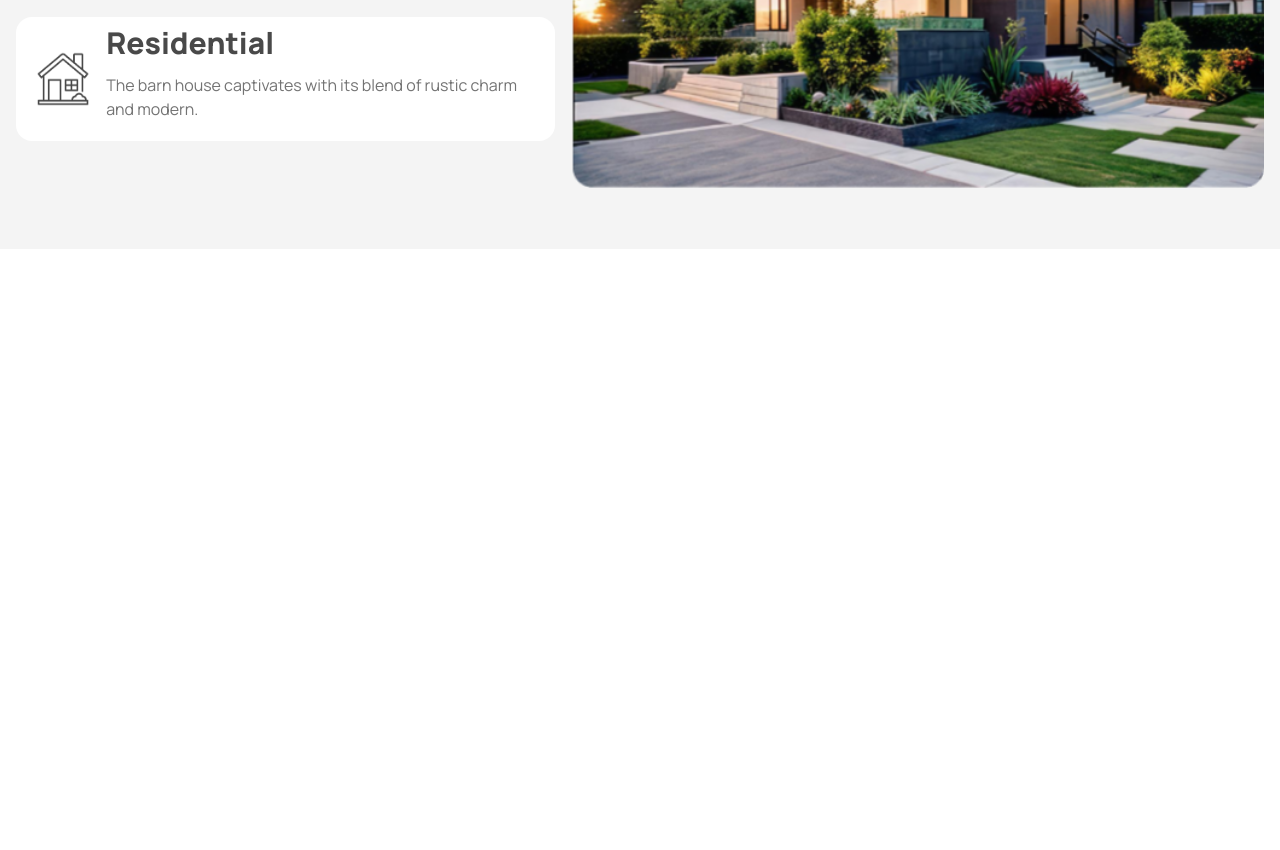
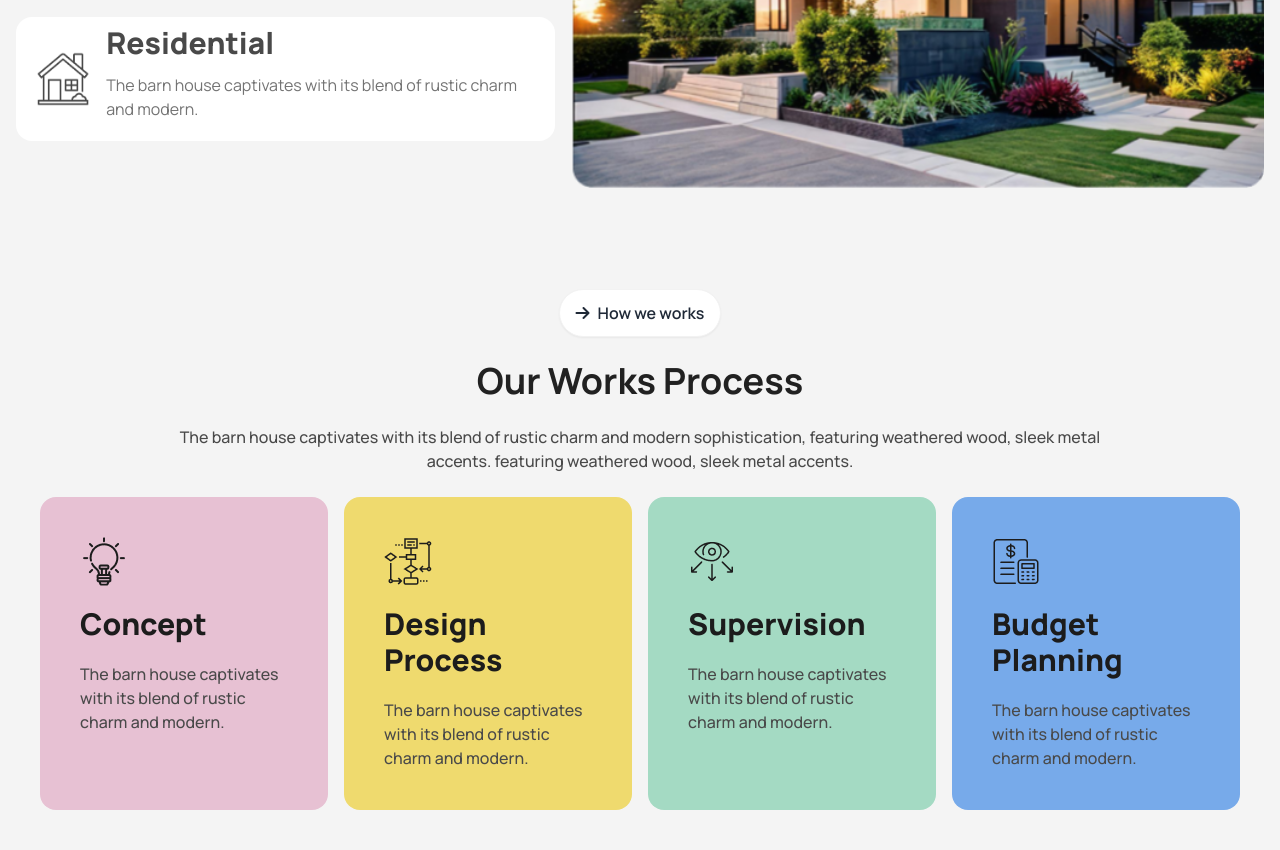
Before and after one commit to Eittymoni/Assignment-3, a plain HTML site: page index.html in a window 1280 px wide. Shown: the part 1423-2273 px from the top of the page. Before the commit the page ends 1672 px from the top, so only its background shows below. Drawn offline with nearby package versions, Linux system fonts and the light colour scheme.

Commit message:
work section done

```diff
--- a/index.html
+++ b/index.html
@@ -62,15 +62,15 @@
 
             <div class="navbar-end gap-2">
 
-  <div class="lg:flex h-12 w-12 rounded-[50%] bg-white border-gray-1 border-[1px] text-center items-center justify-center text-gray-4 hidden sm:hidden lg:flex">
+  <div class="lg:flex h-12 w-12 rounded-[50%] bg-white border-gray-1 border-[1px] text-center items-center justify-center text-gray-4 hidden sm:hidden md:flex">
     <i class="fa-solid fa-magnifying-glass"></i>
   </div>
-  <div class="lg:flex h-12 w-12 rounded-[50%] bg-white border-gray-1 border-[1px] text-center items-center justify-center text-gray-4 hidden sm:hidden lg:flex">
+  <div class="lg:flex h-12 w-12 rounded-[50%] bg-white border-gray-1 border-[1px] text-center items-center justify-center text-gray-4 hidden sm:hidden md:flex">
     <i class="fa-solid fa-cart-shopping"></i>
   </div>
 
 
-  <div class="btn bg-green flex justify-between items-center rounded-[32px] lg:flex hidden sm:hidden">
+  <div class="btn bg-green flex justify-between items-center rounded-[32px] md:flex hidden sm:hidden">
     <h3 class="text-gray-7 font-extrabold text-[18px]">Book Consult</h3>
     <div class="h-8 w-8 rounded-[50%] bg-gray-6 text-center text-white flex items-center justify-center -rotate-45">
       <i class="fa-solid fa-arrow-right"></i>
@@ -78,7 +78,7 @@
   </div>
 
 
-  <div class="lg:hidden sm:flex h-12 w-12 rounded-[50%] bg-white border-gray-1 border-[1px] flex items-center justify-center text-gray-4">
+  <div class="md:hidden sm:flex h-12 w-12 rounded-[50%] bg-white border-gray-1 border-[1px] flex items-center justify-center text-gray-4">
     <i class="fa-solid fa-bars"></i>
 </div>
 </div>
@@ -148,6 +148,76 @@ modern sophistication, featuring weathered wood, sleek metal accents.
    </div>
  </section>
 
+<!--  work section -->
+  <section class=" bg-bg-color">
+    <div class="container mx-auto py-10 px-10">
+      <div class="text-center">
+          <button class="btn rounded-[24px] bg-white text-base ">  <i class="fa-solid fa-arrow-right"></i> How we works </button>
+          <h1 class=" text-gray-6 text-4xl font-bold pt-6">Our Works Process</h1>
+          <p class=" text-base text-gray-5 font-medium pt-6 text-center  lg:px-32">The barn house captivates with its blend of rustic charm and modern sophistication, featuring weathered wood, sleek metal accents. featuring weathered wood, sleek metal accents.</p>
+      </div>
+<!-- card part -->
+
+     <div class=" mt-6 grid lg:grid-cols-4 gap-4">
+      <div class="card bg-[#E7C1D3] w-full">
+
+        <div class=" px-10 pt-10 py-10">
+          <img
+          src="assets/concept.png"
+          alt=""
+          class=" " />
+          <h2 class="text-3xl font-extrabold pt-5 text-gray-7">Concept</h2>
+          <p class=" pt-5 text-base font-medium text-gray-5">The barn house captivates with its blend of rustic charm and modern.</p>
+        </div>
+
+      </div>
+      <div class="card bg-[#EFDA6E] w-full">
+
+        <div class=" px-10 pt-10 py-10">
+          <img
+          src="assets/flow-chart.png"
+          alt=""
+          class=" " />
+          <h2 class="text-3xl font-extrabold pt-5 text-gray-7">Design Process</h2>
+          <p class=" pt-5 text-base font-medium text-gray-5">The barn house captivates with its blend of rustic charm and modern.</p>
+        </div>
+
+      </div>
+      <div class="card bg-[#A4DAC3] w-full">
+
+        <div class=" px-10 pt-10 py-10">
+          <img
+          src="assets/vision.png"
+          alt=""
+          class=" " />
+          <h2 class="text-3xl font-extrabold pt-5 text-gray-7">Supervision</h2>
+          <p class=" pt-5 text-base font-medium text-gray-5">The barn house captivates with its blend of rustic charm and modern.</p>
+        </div>
+
+      </div>
+      <div class="card bg-[#77AAEA] w-full ">
+
+        <div class=" px-10 pt-10 py-10">
+          <img
+          src="assets/budget-planning.png"
+          alt=""
+          class=" " />
+          <h2 class="text-3xl font-extrabold pt-5 text-gray-7">Budget Planning</h2>
+          <p class=" pt-5 text-base font-medium text-gray-5">The barn house captivates with its blend of rustic charm and modern.</p>
+        </div>
+
+      </div>
+
+     </div>
+
+
+
+
+    </div>
+
+  </section>
+
+
      </main>
 </body>
 </html>
```
